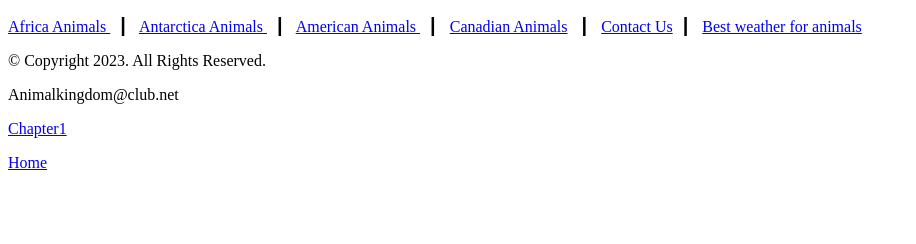
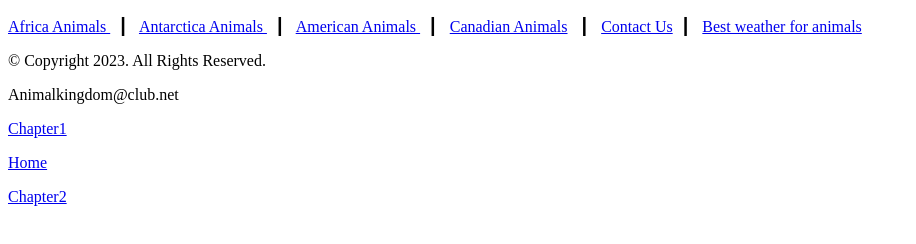
Before and after one commit to Colby993/Clientside2023, a plain HTML site: page Chapter 1/caseProject/Animals.html in a window 1280 px wide. Shown: the part 110-354 px from the top of the page, without its empty margins (0-916 px from the left). Drawn offline with Linux system fonts and the light colour scheme.

Commit message:
Update Animals.html

```diff
--- a/Chapter 1/caseProject/Animals.html
+++ b/Chapter 1/caseProject/Animals.html
@@ -31,5 +31,6 @@
 	</footer>
 	<p><a href="https://colby993.github.io/Clientside2023/Chapter 1/" title="Chapter1">Chapter1</a></p>
 	<p><a href="https://colby993.github.io/Clientside2023/" title="Client side Homepage">Home</a></p>
+	<p><a href="https://colby993.github.io/Clientside2023/Chapter2/" title="Chapter2 Homepage">Chapter2</a></p>
 </body>
 </html>
```
